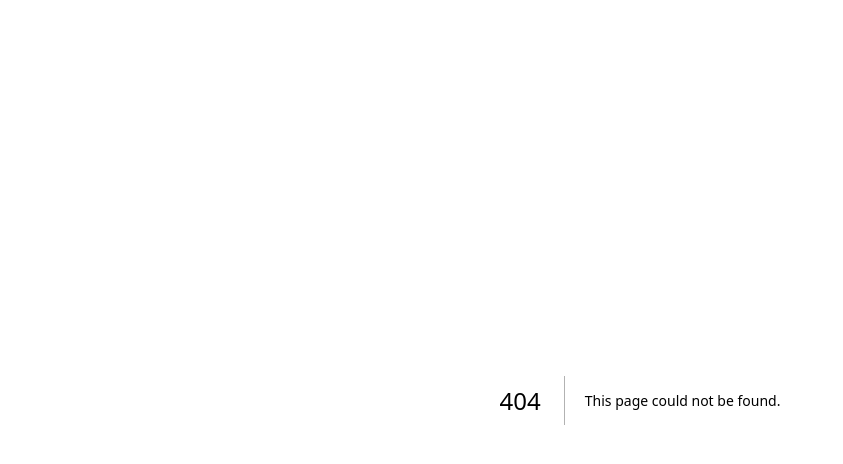
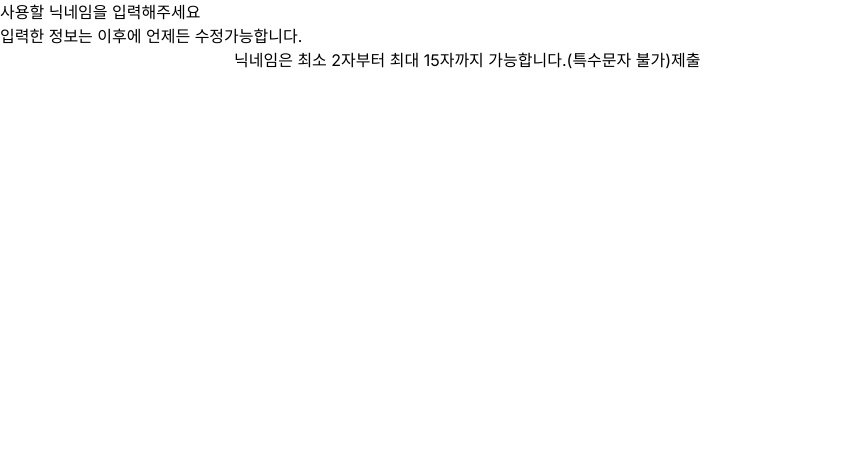
Before and after one commit to HabitPay/frontend, a Next.js app: page /on_boarding in a window 1280 px wide. Before the commit this address had no page. Shown: the top 464 px of the page, without its empty margins (0-843 px from the left). Built offline with nearby package versions, Linux system fonts and the light colour scheme.

Commit message:
feat/on_boarding_page#2

```diff
--- a/package.json
+++ b/package.json
@@ -11,8 +11,9 @@
   "dependencies": {
     "axios": "^1.6.5",
     "next": "14.0.4",
-    "react": "^18",
-    "react-dom": "^18"
+    "react": "^18.2.0",
+    "react-dom": "^18.2.0",
+    "react-hook-form": "^7.50.1"
   },
   "devDependencies": {
     "@types/node": "^20",
--- /dev/null
+++ b/src/app/on_boarding/page.tsx
@@ -0,0 +1,54 @@
+"use client";
+
+import { error } from "console";
+import { useForm } from "react-hook-form";
+
+interface IForm {
+  nickname: string;
+}
+
+const Page = () => {
+  const {
+    register,
+    handleSubmit,
+    formState: { errors },
+  } = useForm<IForm>();
+  const onSubmit = (data: IForm) => {
+    console.log(data);
+  };
+  return (
+    <>
+      <div>
+        <h2>사용할 닉네임을 입력해주세요</h2>
+        <span>입력한 정보는 이후에 언제든 수정가능합니다.</span>
+      </div>
+      <form onSubmit={handleSubmit(onSubmit)}>
+        <input
+          type="text"
+          {...register("nickname", {
+            required: { value: true, message: "닉네임을 입력해주세요." },
+            maxLength: {
+              value: 15,
+              message: "닉네임이 너무 깁니다.",
+            },
+            minLength: {
+              value: 2,
+              message: "닉네임이 너무 짧습니다.",
+            },
+            pattern: {
+              value: /^[a-zA-Z0-9가-힣]*$/,
+              message: "특수문자 및 공백은 포함 될 수 없습니다.",
+            },
+          })}
+        />
+        <span>{errors?.nickname?.message as string}</span>
+        <span>
+          닉네임은 최소 2자부터 최대 15자까지 가능합니다.(특수문자 불가)
+        </span>
+        <button>제출</button>
+      </form>
+    </>
+  );
+};
+
+export default Page;
--- a/src/app/page.tsx
+++ b/src/app/page.tsx
@@ -26,7 +26,7 @@ export default function Home() {
       .then((res) => {
         console.log(res);
       });
-  }
+  };
 
   return (
     <>
--- a/tailwind.config.ts
+++ b/tailwind.config.ts
@@ -1,20 +1,21 @@
-import type { Config } from 'tailwindcss'
+import type { Config } from "tailwindcss";
 
 const config: Config = {
   content: [
-    './src/pages/**/*.{js,ts,jsx,tsx,mdx}',
-    './src/components/**/*.{js,ts,jsx,tsx,mdx}',
-    './src/app/**/*.{js,ts,jsx,tsx,mdx}',
+    "./src/pages/**/*.{js,ts,jsx,tsx,mdx}",
+    "./src/components/**/*.{js,ts,jsx,tsx,mdx}",
+    "./src/app/**/*.{js,ts,jsx,tsx,mdx}",
   ],
   theme: {
     extend: {
       backgroundImage: {
-        'gradient-radial': 'radial-gradient(var(--tw-gradient-stops))',
-        'gradient-conic':
-          'conic-gradient(from 180deg at 50% 50%, var(--tw-gradient-stops))',
+        "gradient-radial": "radial-gradient(var(--tw-gradient-stops))",
+        "gradient-conic":
+          "conic-gradient(from 180deg at 50% 50%, var(--tw-gradient-stops))",
       },
     },
   },
+  darkMode: "media",
   plugins: [],
-}
-export default config
+};
+export default config;
```
Also changed, not shown: 1 other file (tests, documents, lock files or other folders).
